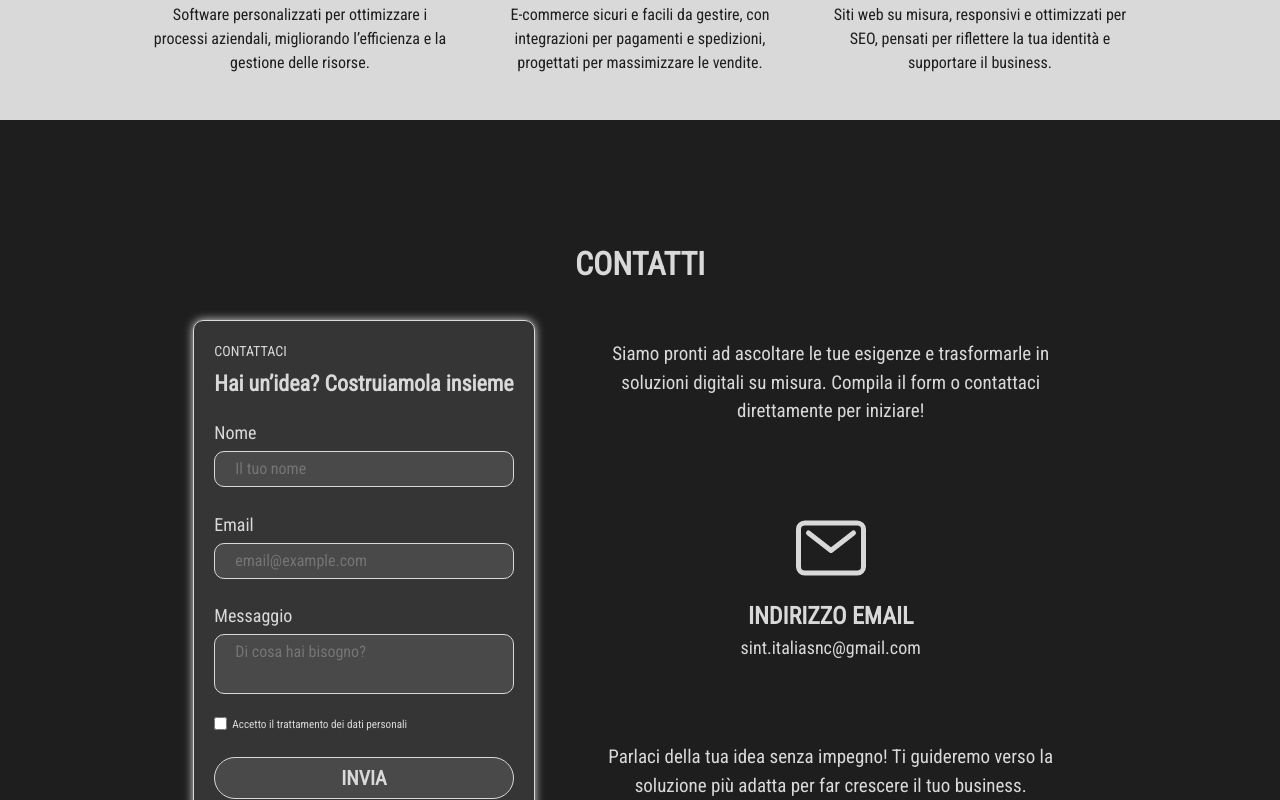
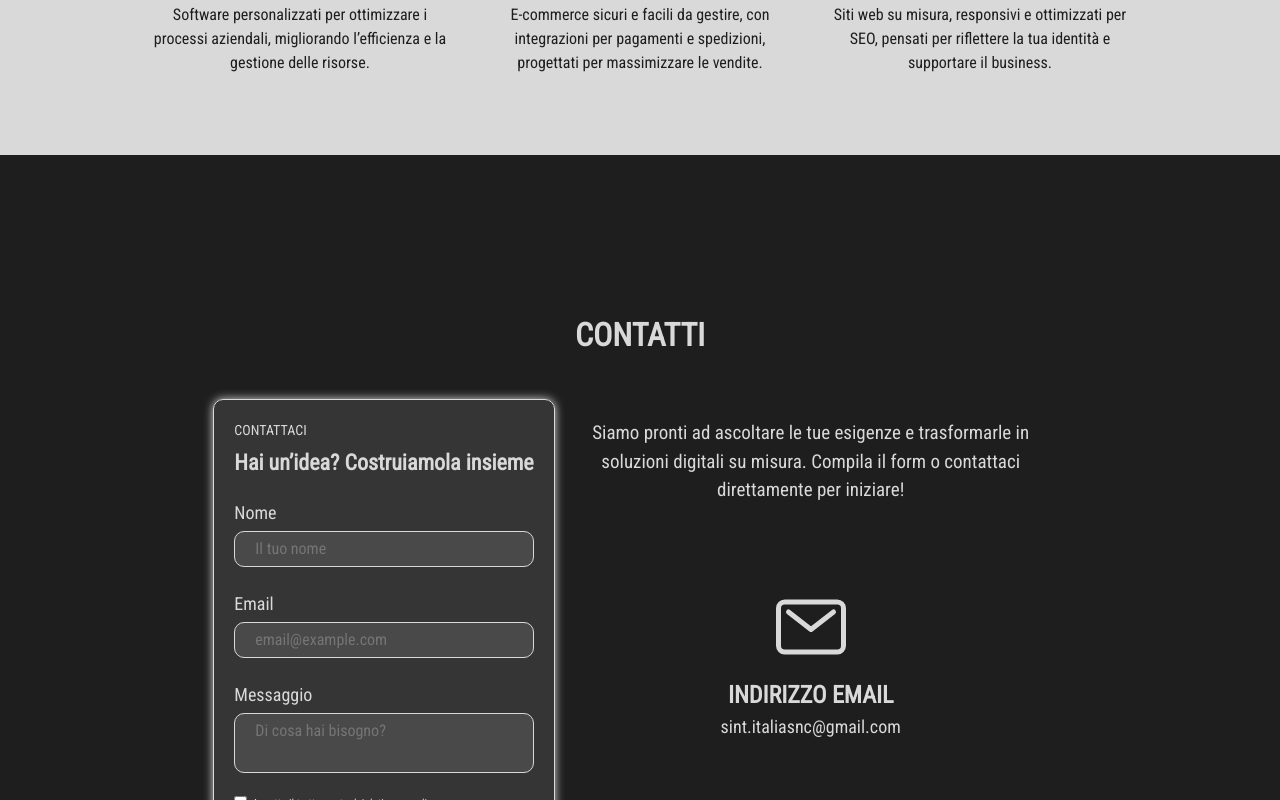
Before and after one commit to borinsimone/thesuit, a React (Vite) app: page / in a window 1280 px wide. Shown: the part 2280-3080 px from the top of the page. Built offline with nearby package versions, Linux system fonts and the light colour scheme; the HTML template or start-up script is replaced by a standard one.

Commit message:
fix: refactor Contacts component layout and improve form animations

```diff
--- a/src/components/Contacts.tsx
+++ b/src/components/Contacts.tsx
@@ -42,6 +42,7 @@ function Contacts() {
   return (
     <Container id='contacts'>
       <h1>CONTATTI</h1>
+      <div className='container'>
         <motion.form
           ref={formRef}
           initial='hidden'
@@ -117,9 +118,9 @@ function Contacts() {
               hidden: { y: '50px', opacity: 0 },
             }}
           >
-          Siamo pronti ad ascoltare le tue esigenze e trasformarle in soluzioni
-          digitali su misura. Compila il form o contattaci direttamente per
-          iniziare!
+            Siamo pronti ad ascoltare le tue esigenze e trasformarle in
+            soluzioni digitali su misura. Compila il form o contattaci
+            direttamente per iniziare!
           </motion.p>
           <div className='cardContainer'>
             {/* <motion.a
@@ -169,9 +170,10 @@ function Contacts() {
               hidden: { y: '50px', opacity: 0 },
             }}
           >
-          Parlaci della tua idea senza impegno! Ti guideremo verso la soluzione
-          più adatta per far crescere il tuo business.
+            Parlaci della tua idea senza impegno! Ti guideremo verso la
+            soluzione più adatta per far crescere il tuo business.
           </motion.p>
+        </div>
       </div>
     </Container>
   );
@@ -181,6 +183,7 @@ export default Contacts;
 const Container = styled.div`
   width: 100%;
   display: flex;
+
   flex-direction: column;
   align-items: center;
   gap: 40px;
@@ -191,6 +194,10 @@ const Container = styled.div`
   padding-top: 15vh;
   padding-top: 15dvh;
   /* scroll-snap-align: start; */
+  .container {
+    display: flex;
+    flex-direction: column;
+  }
   form {
     /* scroll-snap-align: end; */
     scroll-margin-bottom: 20px;
@@ -309,15 +316,17 @@ const Container = styled.div`
     }
   }
   @media (min-width: ${breakpoints.laptop}) {
-    height: 100vh;
-    height: 100dvh;
-    flex-direction: row;
+    /* height: 100vh;
+    height: 100dvh; */
+    min-height: 100vh;
+
     justify-content: center;
     /* scroll-snap-align: start; */
     position: relative;
     h1 {
-      position: absolute;
-      top: 15vh;
+    }
+    .container {
+      flex-direction: row;
     }
     form,
     .info {
--- a/src/components/Services.tsx
+++ b/src/components/Services.tsx
@@ -140,8 +140,8 @@ const Container = styled.div`
     }
   }
   @media (min-width: ${breakpoints.laptop}) {
-    height: 100vh;
-    height: 100dvh;
+    /* height: 100vh;
+    height: 100dvh; */
     justify-content: space-evenly;
   }
 `;
```
Lines whose indentation alone changed are shown as unchanged.
